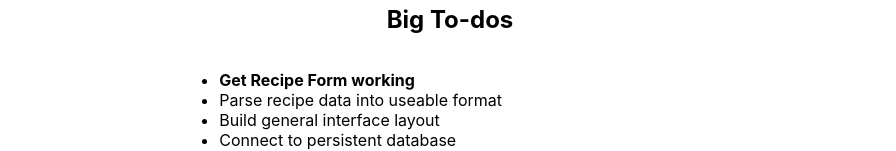
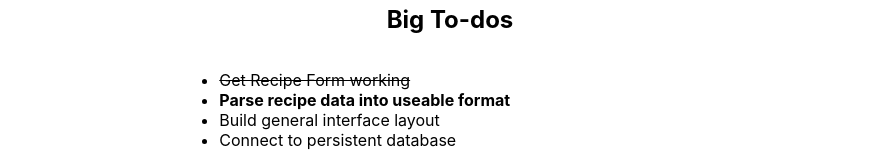
Before and after one commit to wingmatt/kitchensyncc, a Next.js app: page / in a window 1280 px wide. Shown: the part 432-583 px from the top of the page, without its empty margins (190-1086 px from the left). Built offline with nearby package versions, Linux system fonts and the light colour scheme.

Commit message:
Refactor checklist to show completed items

```diff
--- a/pages/index.js
+++ b/pages/index.js
@@ -4,7 +4,7 @@ import GetRecipe from '../components/GetRecipe'
 
 export default function Home() {
   return (
-    <div className="{styles.container}">
+    <div className={styles.container}>
       <Head>
         <title>Create Next App</title>
         <link rel="icon" href="/favicon.ico" />
@@ -21,8 +21,8 @@ export default function Home() {
         <GetRecipe/>
         <h2>Big To-dos</h2>
         <ul className={styles.todos}>
-          <li>Get Recipe Form working</li>
-          <li>Parse recipe data into useable format</li>
+          <li style={{textDecoration: 'line-through'}}>Get Recipe Form working</li>
+          <li className={styles.current}>Parse recipe data into useable format</li>
           <li>Build general interface layout</li>
           <li>Connect to persistent database</li>
           <li>Add authentication & user-specific data</li>
--- a/styles/Home.module.css
+++ b/styles/Home.module.css
@@ -121,6 +121,6 @@
   }
 }
 
-.todos li:first-of-type {
+.todos .current {
   font-weight: bold;
 }
```
